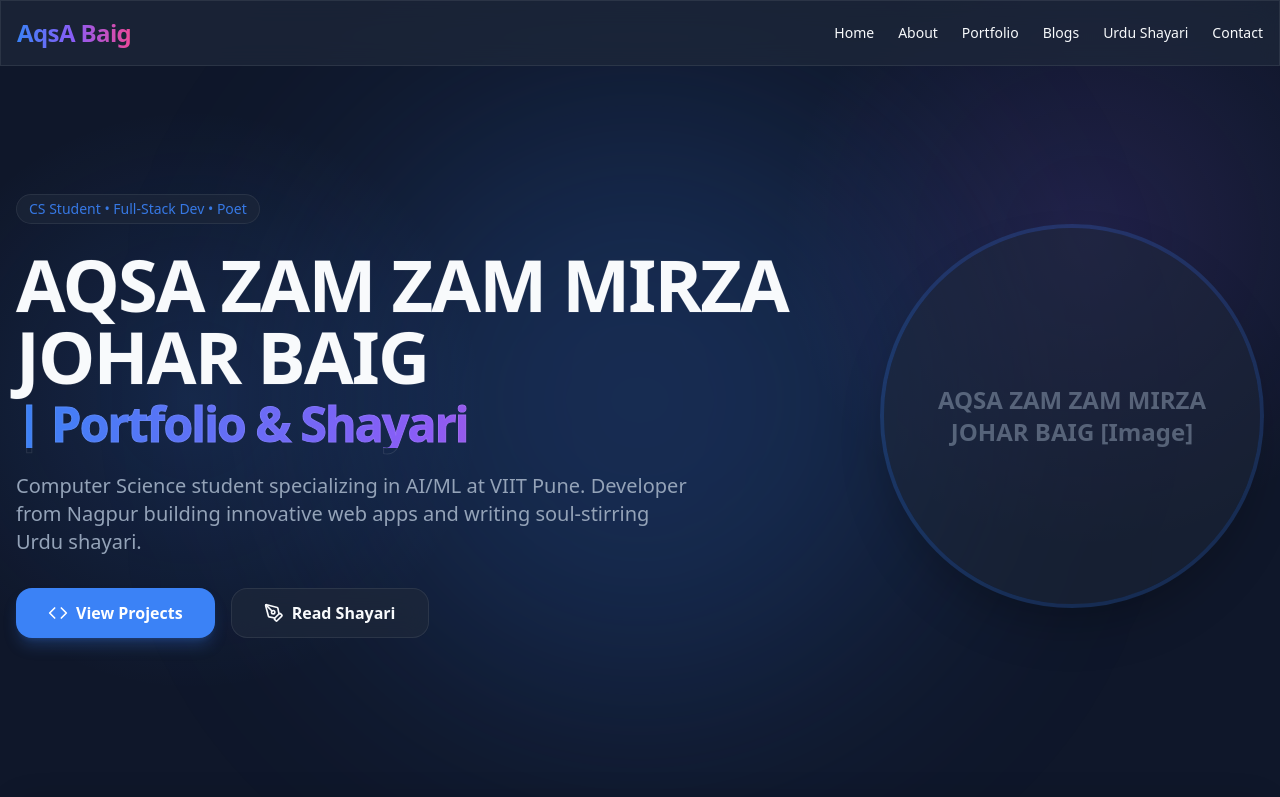
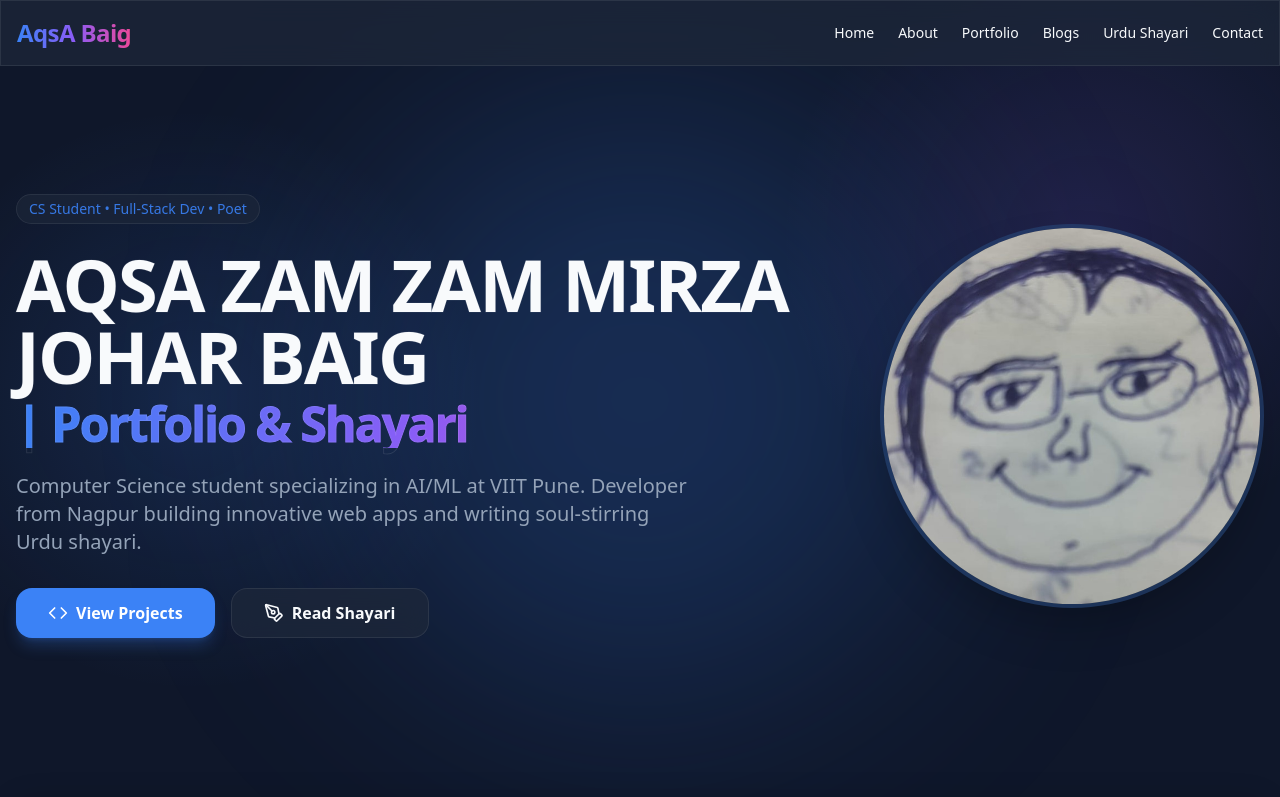
Before and after one commit to AQSA-ZAM-ZAM-MIRZA-JOHAR-BAIG/AQSA-ZAM-ZAM-MIRZA-JOHAR-BAIG-BLOGS, a Next.js app in the folder frontend/: page / in a window 1280 px wide. Shown: the top 797 px of the page. Built offline with nearby package versions, Linux system fonts and the light colour scheme.

Commit message:
feat: add user profile picture and replace placeholder

```diff
--- a/frontend/src/app/page.tsx
+++ b/frontend/src/app/page.tsx
@@ -1,4 +1,5 @@
 import Link from "next/link";
+import Image from "next/image";
 import { ArrowRight, Code, BookOpen, PenTool, ExternalLink, MessageSquare } from "lucide-react";
 import { Metadata } from "next";
 
@@ -37,11 +38,14 @@ export default function Home() {
           </div>
         </div>
 
-        <div className="w-64 h-64 md:w-96 md:h-96 rounded-full overflow-hidden border-4 border-primary/20 shadow-2xl relative shrink-0">
-          <div className="w-full h-full bg-secondary/50 flex items-center justify-center">
-            {/* Placeholder for professional photo */}
-            <span className="text-muted-foreground/50 font-outfit font-bold text-2xl px-8 text-center">AQSA ZAM ZAM MIRZA JOHAR BAIG [Image]</span>
-          </div>
+        <div className="w-64 h-64 md:w-96 md:h-96 rounded-full overflow-hidden border-4 border-primary/20 shadow-2xl relative shrink-0 bg-secondary/50">
+          <Image
+            src="/aq-pfp-1.jpeg"
+            alt="AQSA ZAM ZAM MIRZA JOHAR BAIG"
+            fill
+            className="object-cover"
+            priority
+          />
         </div>
       </section>
 
```
Also changed, not shown: frontend/public/aq-pfp-1.jpeg (added).
